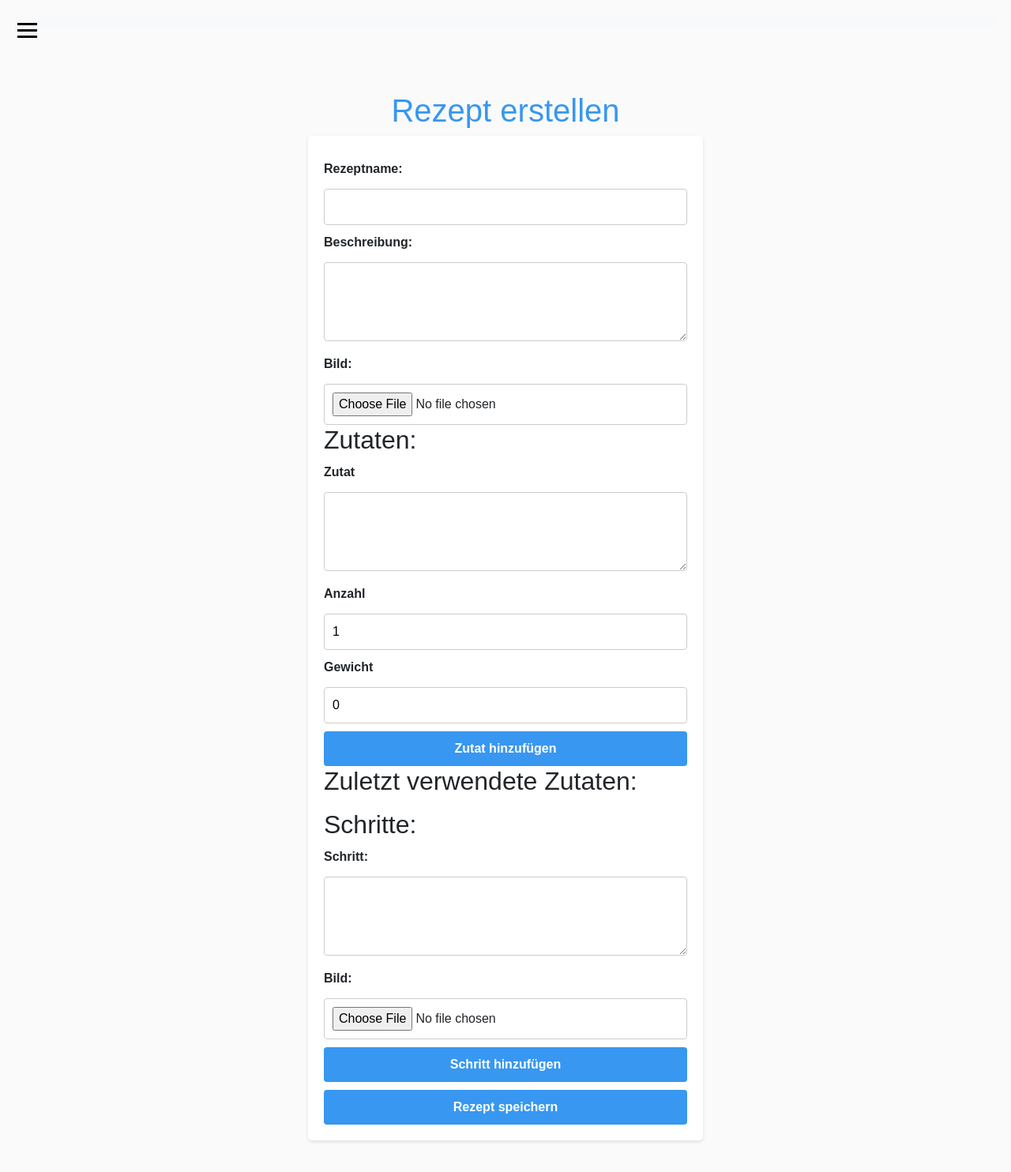
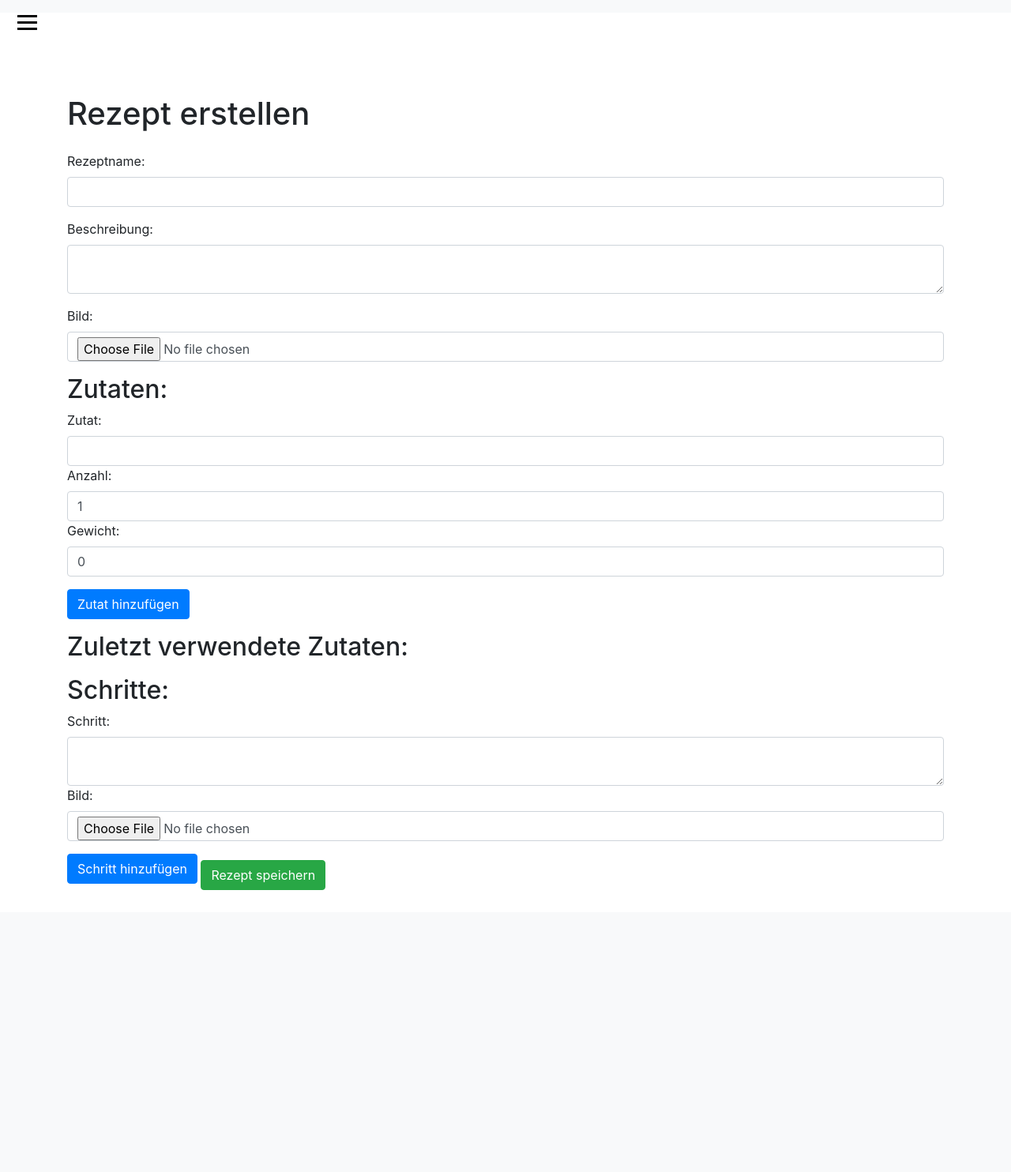
Before and after one commit to NikolasHo/KURS, a Django app: page /recipe/add in a window 1280 px wide. Shown: the whole page at 79% size. After the commit the page ends 1127 px from the top, so only its background shows below. Run offline with Django 4.2, Linux system fonts and the light colour scheme; data comes from the database, SQL or seed files in the repository; data that the repository does not hold is empty; parts of the project's set-up code (start-up, migrations or seed data) failed here and were passed over; some libraries are stand-ins or nearby versions.

Commit message:
some changes and improvements

```diff
--- a/web/page/forms.py
+++ b/web/page/forms.py
@@ -23,7 +23,7 @@ class RecipeForm(forms.Form):
 
 
     steps = forms.CharField(label='Schritte', widget=forms.Textarea)
-    step_img = forms.ImageField(label='Bild für jeden Schritt')
+    step_img = forms.ImageField(label='Bild für jeden Schritt', required=False)
 
     def save(self):
         # Speichern Sie das Rezept hier entsprechend Ihrer Logik
@@ -48,11 +48,17 @@ class RecipeForm(forms.Form):
 
         steps_data = self.data.getlist('steps')
         step_images = self.files.getlist('step_img')
-        for step_description, step_image in zip(steps_data, step_images):
+
+        for index, step_description in enumerate(steps_data):
+            step_image = step_images[index] if index < len(step_images) else None
             step = recipe_step.objects.create(
                 recipe_step_description=step_description,
-                recipe_step_img=step_image
             )
+            if step_image:
+                step.recipe_step_img = step_image
+            step.save()
             recipe_data.recipe_steps.add(step)
 
+
+
         return recipe_data
--- a/web/page/models.py
+++ b/web/page/models.py
@@ -34,7 +34,7 @@ class Ingredient(models.Model):
 
 
 class recipe_step(models.Model):
-    recipe_step_img = models.ImageField(upload_to=upload_image)
+    recipe_step_img = models.ImageField(upload_to=upload_image, blank=True, null=True)
     recipe_step_description = models.TextField()
     recipe_step_ingredients = models.ManyToManyField(Ingredient)
     pass
--- a/web/page/templates/pages/add_recipe.html
+++ b/web/page/templates/pages/add_recipe.html
@@ -5,75 +5,6 @@
 <!DOCTYPE html>
 <html>
 <head>
-  <title>Rezept erstellen</title>
-  <style>
-    body {
-      font-family: Arial, sans-serif;
-      background-color: #fafafa;
-      margin: 0;
-      padding: 20px;
-    }
-
-    h1 {
-      text-align: center;
-      color: #3897f0;
-    }
-
-    form {
-      max-width: 500px;
-      margin: 0 auto;
-      background-color: #fff;
-      padding: 20px;
-      border-radius: 5px;
-      box-shadow: 0 2px 4px rgba(0, 0, 0, 0.1);
-    }
-
-    label {
-      display: block;
-      font-weight: bold;
-      margin-top: 10px;
-    }
-
-    input[type="text"],
-    textarea,
-    input[type="file"],
-    input[type="number"] {
-      width: 100%;
-      padding: 10px;
-      border: 1px solid #ccc;
-      border-radius: 4px;
-      font-size: 16px;
-      margin-top: 5px;
-      box-sizing: border-box;
-    }
-
-    textarea {
-      height: 100px;
-    }
-
-    button {
-      display: block;
-      width: 100%;
-      padding: 10px;
-      background-color: #3897f0;
-      border: none;
-      color: #fff;
-      font-size: 16px;
-      font-weight: bold;
-      margin-top: 10px;
-      border-radius: 4px;
-      cursor: pointer;
-    }
-
-    button:hover {
-      background-color: #357ae8;
-    }
-
-    .ingredient_list,
-    .step {
-      margin-bottom: 10px;
-    }
-  </style>
   <script src="https://code.jquery.com/jquery-3.6.0.min.js"></script>
   <script src="https://code.jquery.com/ui/1.13.0/jquery-ui.min.js"></script>
   <script>
@@ -126,29 +57,33 @@
     // Funktion zum Hinzufügen eines neuen Schritts
     function addStep() {
       var newStep = `
+      <div id="steps-container" class="mb-3">
         <div class="step">
-          <label for="step-description">Schritt:</label>
-          <textarea name="steps" class="step-description"></textarea>
-          <label for="steps-image">Bild:</label>
-          <input type="file" name="step_img" id="steps-image" accept="image/*" required>
-          <button type="button" onclick="removeStep(this)">Schritt entfernen</button>
+          <label for="step-description" class="form-label">Schritt:</label>
+          <textarea name="steps" class="form-control step-description"></textarea>
+
+          <label for="steps-image" class="form-label">Bild:</label>
+          <input type="file" name="step_img" id="steps-image" class="form-control" accept="image/*" >
         </div>
+      </div>
       `;
       $('#steps-container').append(newStep);
     }
 
     function addIngredient() {
       var newIngredient = `
+      <div id="ingredient-container" class="mb-3">
         <div class="ingredient_list">
-          <label for="ingredient-description">Zutat</label>
-          <textarea type="text" name="ingredient_description" id="ingredient-description" rows="5"></textarea>
+          <label for="ingredient-description" class="form-label">Zutat:</label>
+          <input type="text" name="ingredient_description" id="ingredient-description" class="form-control"></input>
 
-          <label for="ingredient-quantity">Anzahl</label>
-          <input type="number" name="ingredient_quantity" id="ingredient-quantity"  min="1" max="100" value="1">
+          <label for="ingredient-quantity" class="form-label">Anzahl:</label>
+          <input type="number" name="ingredient_quantity" id="ingredient-quantity" class="form-control" min="1" max="100" value="1">
 
-          <label for="ingredient-weight">Gewicht</label>
-          <input type="number" name="ingredient_weight" id="ingredient-weight"  min="0" max="10000" value="0">
+          <label for="ingredient-weight" class="form-label">Gewicht:</label>
+          <input type="number" name="ingredient_weight" id="ingredient-weight" class="form-control" min="0" max="10000" value="0">
         </div>
+      </div>
       `;
       $('#ingredient-container').append(newIngredient);
     }
@@ -160,53 +95,62 @@
   </script>
 </head>
 <body>
-  <h1>Rezept erstellen</h1>
+<div class="container mt-4">
+  <h1 class="mb-4">Rezept erstellen</h1>
   <form method="POST" enctype="multipart/form-data">
     {% csrf_token %}
 
-    <label for="recipe-name">Rezeptname:</label>
-    <input type="text" name="recipe_name" id="recipe-name" required>
+    <div class="mb-3">
+      <label for="recipe-name" class="form-label">Rezeptname:</label>
+      <input type="text" name="recipe_name" id="recipe-name" class="form-control" required>
+    </div>
 
-    <label for="recipe-description">Beschreibung:</label>
-    <textarea name="recipe_description" id="recipe-description" required></textarea>
+    <div class="mb-3">
+      <label for="recipe-description" class="form-label">Beschreibung:</label>
+      <textarea name="recipe_description" id="recipe-description" class="form-control" required></textarea>
+    </div>
 
-    <label for="recipe-image">Bild:</label>
-    <input type="file" name="recipe_image" id="recipe-image" accept="image/*" required>
+    <div class="mb-3">
+      <label for="recipe-image" class="form-label">Bild:</label>
+      <input type="file" name="recipe_image" id="recipe-image" class="form-control" accept="image/*" required>
+    </div>
 
     <h2>Zutaten:</h2>
-    <div id="ingredient-container">
+    <div id="ingredient-container" class="mb-3">
       <div class="ingredient_list">
-        <label for="ingredient-description">Zutat</label>
-        <textarea type="text" name="ingredient_description" id="ingredient-description" rows="5"></textarea>
+        <label for="ingredient-description" class="form-label">Zutat:</label>
+        <input type="text" name="ingredient_description" id="ingredient-description" class="form-control"></input>
 
-        <label for="ingredient-quantity">Anzahl</label>
-        <input type="number" name="ingredient_quantity" id="ingredient-quantity"  min="1" max="100" value="1">
+        <label for="ingredient-quantity" class="form-label">Anzahl:</label>
+        <input type="number" name="ingredient_quantity" id="ingredient-quantity" class="form-control" min="1" max="100" value="1">
 
-        <label for="ingredient-weight">Gewicht</label>
-        <input type="number" name="ingredient_weight" id="ingredient-weight"  min="0" max="10000" value="0">
+        <label for="ingredient-weight" class="form-label">Gewicht:</label>
+        <input type="number" name="ingredient_weight" id="ingredient-weight" class="form-control" min="0" max="10000" value="0">
       </div>
     </div>
-    <button type="button" onclick="addIngredient()">Zutat hinzufügen</button>
+    <button type="button" onclick="addIngredient()" class="btn btn-primary mb-3">Zutat hinzufügen</button>
 
     <h2>Zuletzt verwendete Zutaten:</h2>
-    <ul id="recent-ingredients">
+    <ul id="recent-ingredients" class="mb-3">
       <!-- Hier werden die zuletzt verwendeten Ingredients eingefügt -->
     </ul>
 
     <h2>Schritte:</h2>
-    <div id="steps-container">
+    <div id="steps-container" class="mb-3">
       <div class="step">
-        <label for="step-description">Schritt:</label>
-        <textarea name="steps" class="step-description"></textarea>
+        <label for="step-description" class="form-label">Schritt:</label>
+        <textarea name="steps" class="form-control step-description"></textarea>
 
-        <label for="steps-image">Bild:</label>
-        <input type="file" name="step_img" id="steps-image" accept="image/*" required>
+        <label for="steps-image" class="form-label">Bild:</label>
+        <input type="file" name="step_img" id="steps-image" class="form-control" accept="image/*" >
       </div>
     </div>
-    <button type="button" onclick="addStep()">Schritt hinzufügen</button>
+    <button type="button" onclick="addStep()" class="btn btn-primary mb-3">Schritt hinzufügen</button>
 
-    <button type="submit">Rezept speichern</button>
+    <button type="submit" class="btn btn-success">Rezept speichern</button>
   </form>
+</div>
 </body>
 </html>
+
 {% endblock %}
--- a/web/page/views.py
+++ b/web/page/views.py
@@ -17,6 +17,7 @@ from .models import Ingredient, recipe
 from .forms import IngredientForm
 from taggit.models import Tag
 from .forms import RecipeForm
+from django.db import transaction
 
 
 logger = logging.getLogger(__name__)
@@ -182,15 +183,33 @@ def add_recipe(request):
     if request.method == 'POST':
         form = RecipeForm(request.POST, request.FILES)
 
-        logger.info(f"--- add_recipe")
+        logger.info("--- add_recipe")
 
         if form.is_valid():
+            try:
+                with transaction.atomic():
+                    logger.debug(f"Form data before saving: {form.cleaned_data}")
+                    form.save()
+                    logger.info("Form data saved successfully.")
+            except Exception as e:
+                logger.error(f"Error saving form data: {str(e)}")
+                # Hier können Sie weitere Schritte unternehmen, um den Fehler zu behandeln,
+                # z. B. eine Fehlermeldung an den Benutzer anzeigen
 
-            form.save()
 
             return redirect('recipe_list')
+        else:
+            logger.error("form is invalid")
+            for field, errors in form.errors.items():
+                for error in errors:
+                    logger.error(f"Field: {field}, Error: {error}")
     else:
         form = RecipeForm()
+
+    # Log the content of the form, whether it's a GET or POST request
+    logger.info(f"Form data: {form.data}")
+    logger.info(f"Form files: {form.files}")
+
     return render(request, 'pages/add_recipe.html', {'form': form})
 
 
```
Also changed, not shown: web/page/templates/pages/add_ingredients.html (+8 -55 lines), web/page/templates/pages/recipe_detail.html (+37 -106 lines), web/page/templates/pages/recipe_list.html (+40 -163 lines).
